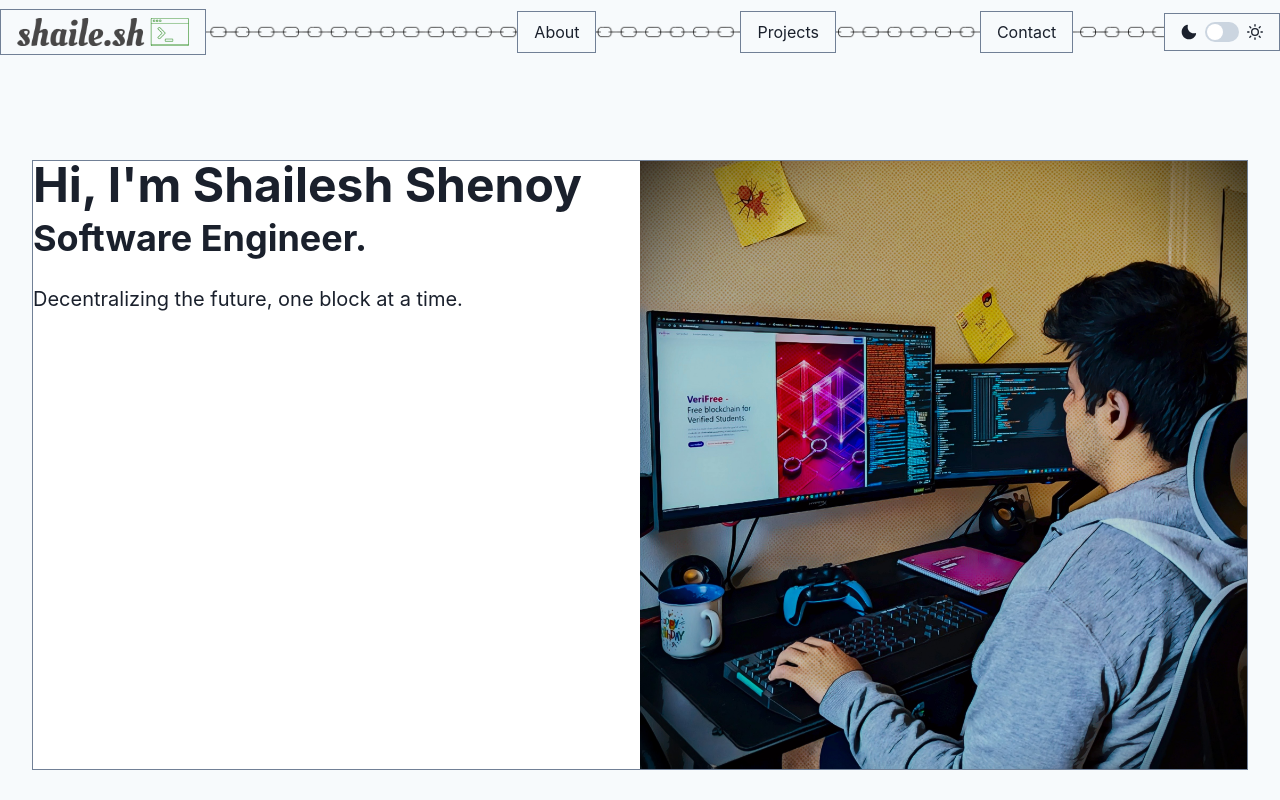
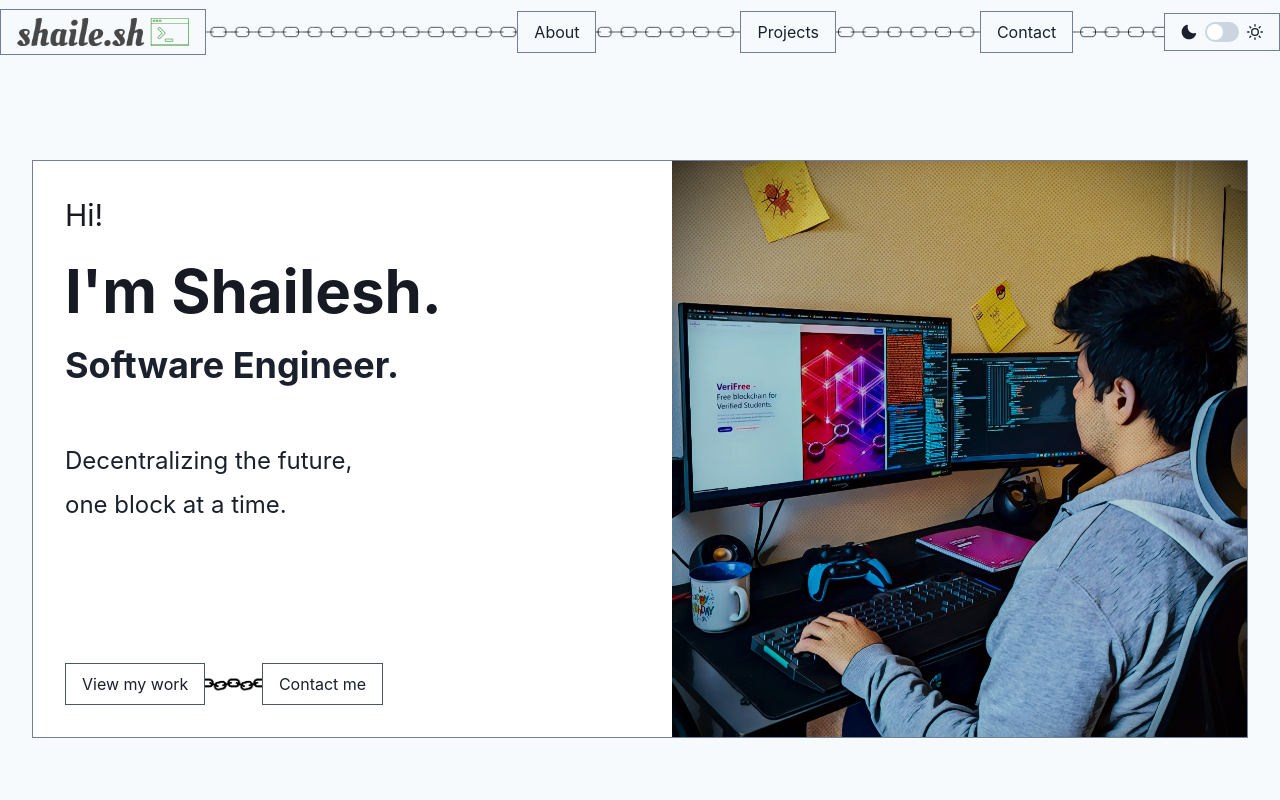
Before and after one commit to shailesh-shenoy/shailesh-sh-website, a Next.js app: page / in a window 1280 px wide. Shown: the top 800 px of the page. Built offline with nearby package versions, Linux system fonts and the light colour scheme.

Commit message:
Heroic updates

```diff
--- a/package.json
+++ b/package.json
@@ -17,7 +17,8 @@
     "framer-motion": "^10.16.16",
     "next": "14.0.4",
     "react": "^18",
-    "react-dom": "^18"
+    "react-dom": "^18",
+    "react-type-animation": "^3.2.0"
   },
   "devDependencies": {
     "@types/node": "^20",
--- a/src/components/About.tsx
+++ b/src/components/About.tsx
@@ -3,7 +3,7 @@ import { allSkills } from "./types"
 import Skill from "./Skill";
 export default function About() {
     return (
-        <Stack as="section" w={"100%"} maxW="4xl" bg="white" p={8} spacing={8} border={1} borderStyle="solid" borderColor="gray.500">
+        <Stack as="section" id="about" w={"100%"} maxW="4xl" bg="white" p={8} spacing={8} border={1} borderStyle="solid" borderColor="gray.500">
             <Heading as="h2" size="lg" textAlign="center">
                 About Me
             </Heading>
--- a/src/components/Hero.tsx
+++ b/src/components/Hero.tsx
@@ -1,22 +1,57 @@
-import { Box, Flex, Heading, Stack, Text, Image } from "@chakra-ui/react";
+import { Box, Flex, Heading, Stack, Text, Image, chakra, shouldForwardProp, Link, Button } from "@chakra-ui/react";
+import { isValidMotionProp, motion } from "framer-motion";
 
 export default function Hero() {
+    const ChakraHeader = chakra(motion.h1, {
+        shouldForwardProp: (prop) => isValidMotionProp(prop) || shouldForwardProp(prop),
+    });
+    const ChakraText = chakra(motion.p, {
+        shouldForwardProp: (prop) => isValidMotionProp(prop) || shouldForwardProp(prop),
+    });
+
     return (
         <Flex as="section" w={"100%"} maxW="7xl" bg="white" direction={{ base: "column", md: "row" }} m={16} border={1} borderStyle="solid" borderColor="gray.500">
-            <Stack flex={1}>
-                <Heading as="h1" size="2xl">
-                    Hi, I&apos;m Shailesh Shenoy
-                </Heading>
-                <Heading as="h2" size="xl">
+            <Stack flex={1} p={8}>
+                <ChakraText fontSize="3xl" color="gray.900" initial={{ x: -1000 }} animate={{ x: 0 }} transition={{
+                    type: "spring",
+                    duration: "0.4",
+                    delay: "0"
+                }}>
+                    Hi!
+                </ChakraText>
+                <ChakraHeader
+                    fontSize="6xl"
+                    fontWeight="bold"
+                    color="gray.900"
+                    initial={{ opacity: 0 }}
+                    animate={{ opacity: 1 }}
+                    // @ts-ignore no problem in operation, although type error appears.
+                    transition={{
+                        type: "spring",
+                        duration: 2,
+                        delay: 0.4
+                    }}
+                >
+                    {"I'm Shailesh."}
+                </ChakraHeader>
+                <Heading as="h2" size="xl" mb={12}>
                     Software Engineer.
                 </Heading>
-                <Text mt={4} fontSize="xl">
-                    Decentralizing the future, one block at a time.
+                <Text fontSize="2xl">
+                    Decentralizing the future,
                 </Text>
+                <Text fontSize="2xl">
+                    one block at a time.
+                </Text>
+                <Flex align="center" mt="auto">
+                    <Link href="#projects" border={1} borderStyle="solid" borderColor="gray.600" px={4} py={2}>View my work</Link>
+                    <Image src="/icons/chain_horizontal_alt.png" alt="Connecting chain" h="4" w="auto" aria-hidden />
+                    <Link href="" border={1} borderStyle="solid" borderColor="gray.600" px={4} py={2}>Contact me</Link>
+                </Flex>
             </Stack>
             <Box flex={1}>
                 <Image src="/images/hero_toon.jpg" alt="Shailesh, developing" w="auto" />
             </Box>
-        </Flex>
+        </Flex >
     );
 };
--- a/src/components/Projects.tsx
+++ b/src/components/Projects.tsx
@@ -3,7 +3,7 @@ import { projects } from "./types";
 import Project from "./Project";
 export default function Projects() {
     return (
-        <Box as="section" w={"100%"} maxW="4xl" bg="white" p={8} border={1} borderStyle="solid" borderColor="gray.500">
+        <Box as="section" id="projects" w={"100%"} maxW="4xl" bg="white" p={8} border={1} borderStyle="solid" borderColor="gray.500">
             <Heading as="h2" size="lg" mb={8} textAlign="center">
                 Projects
             </Heading>
```
Also changed, not shown: public/icons/chain_horizontal_alt.png, 1 other file (tests, documents, lock files or other folders).
